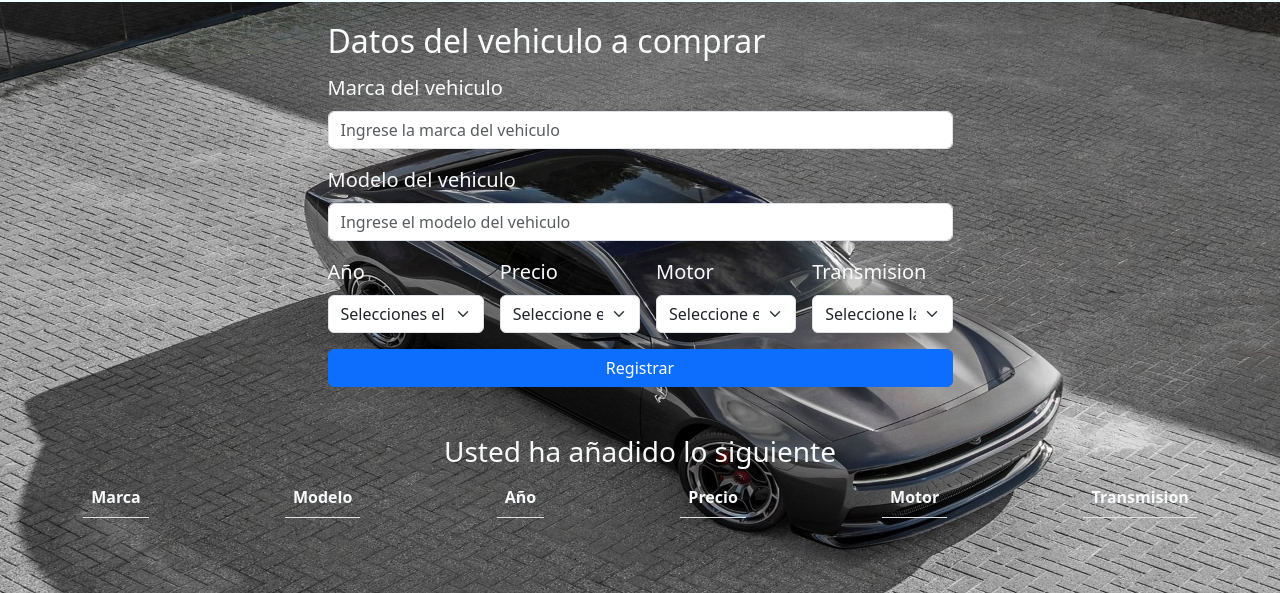
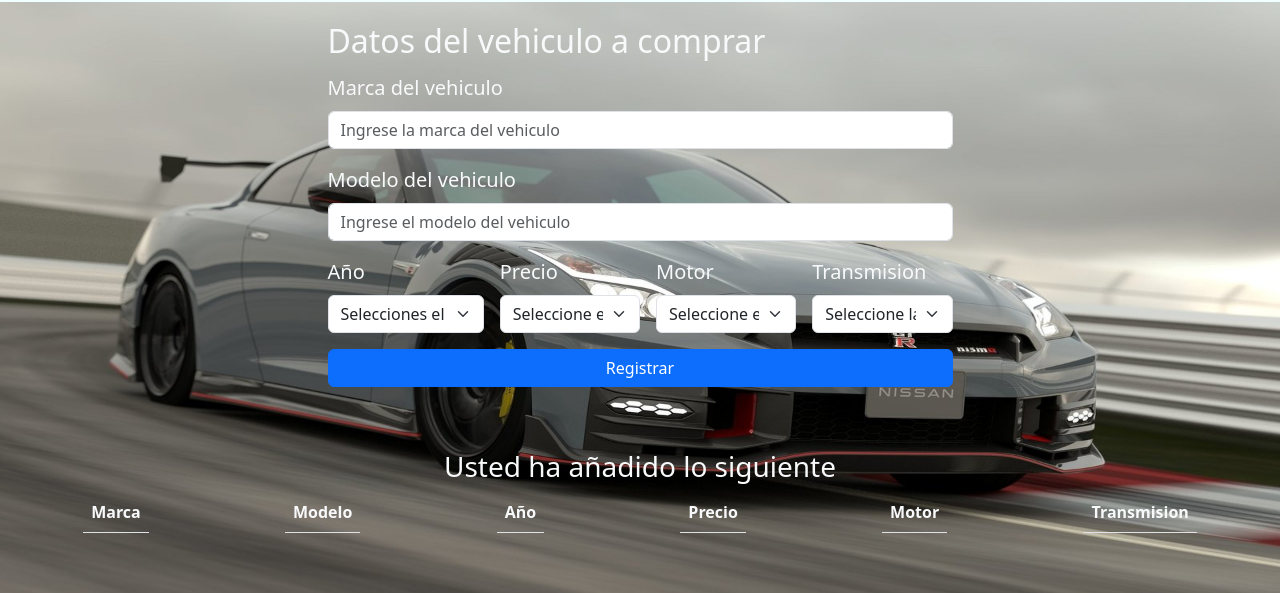
Before and after one commit to MANCILLA-SS22/PreEntrega3-JavaScript-Mancilla-Chavez, a plain HTML site: page index.html in a window 1280 px wide. Shown: the part 92-685 px from the top of the page. Drawn offline with Linux system fonts and the light colour scheme.

Commit message:
Tercera preentrega terminada

```diff
--- a/css/style.css
+++ b/css/style.css
@@ -9,7 +9,7 @@
 }
 
 body{
-    background-image: url(../imgs/Dodge-Charger_Daytona_SRT_Concept-2022-1600-01.jpg);
+    background-image: url(../imgs/Nissan-GT-R_Nismo-2024-1600-05.jpg);
     /* background: linear-gradient(to top left, #6ebd9c, #6390d4);; */
     background-repeat: no-repeat;
     background-size: cover;
--- a/index.html
+++ b/index.html
@@ -69,7 +69,9 @@
                 <button type="submit" class="btn btn-primary w-100">Registrar</button>
             </fieldset>
         </form>
+    </section>
 
+    <section>
         <h3 class="mt-5 text-light">Usted ha añadido lo siguiente</h3>
         <table class="table table-striped">
             <thead>
```
Also changed, not shown: imgs/Nissan-GT-R_Nismo-2024-1600-05.jpg (added).
